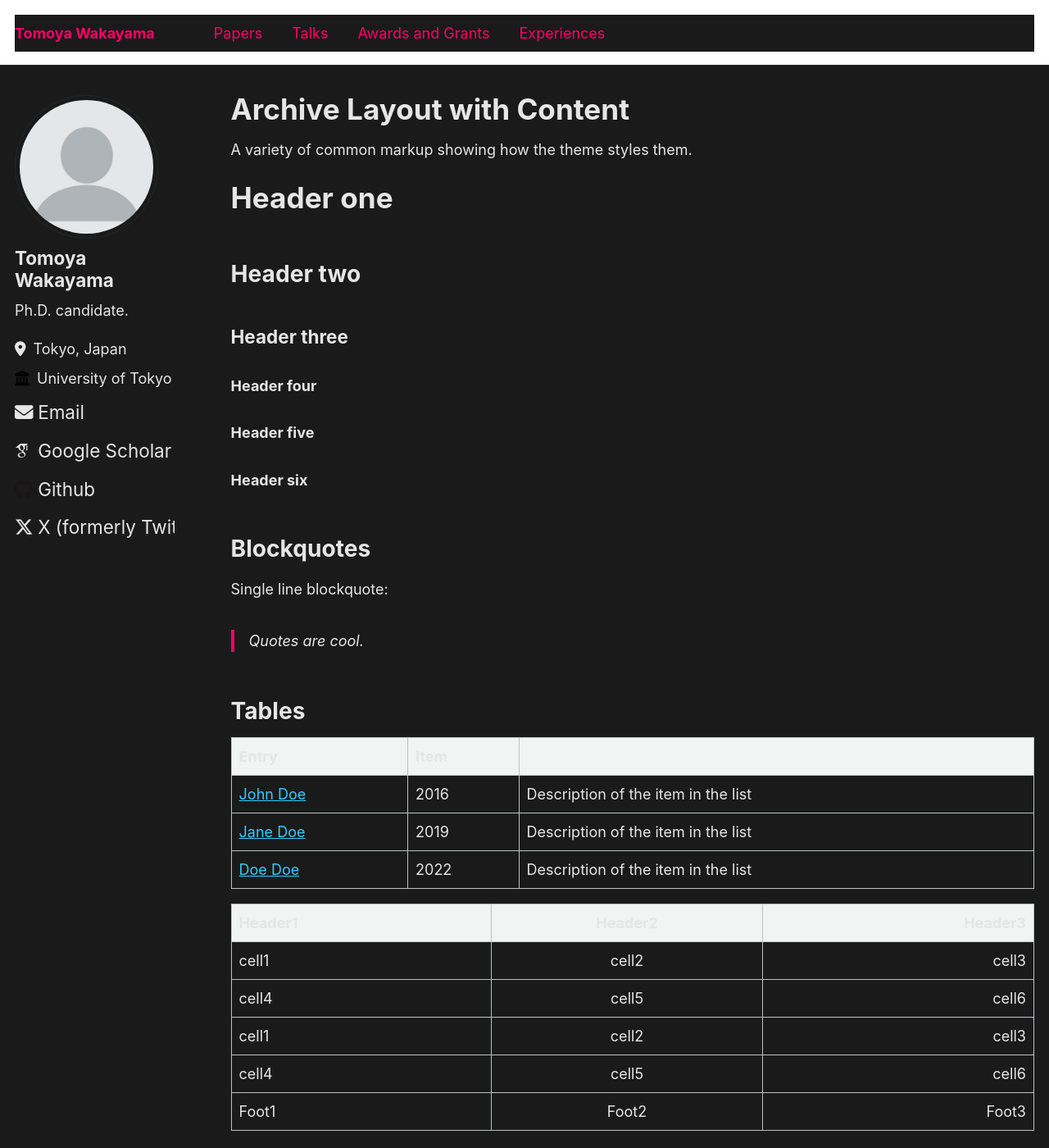
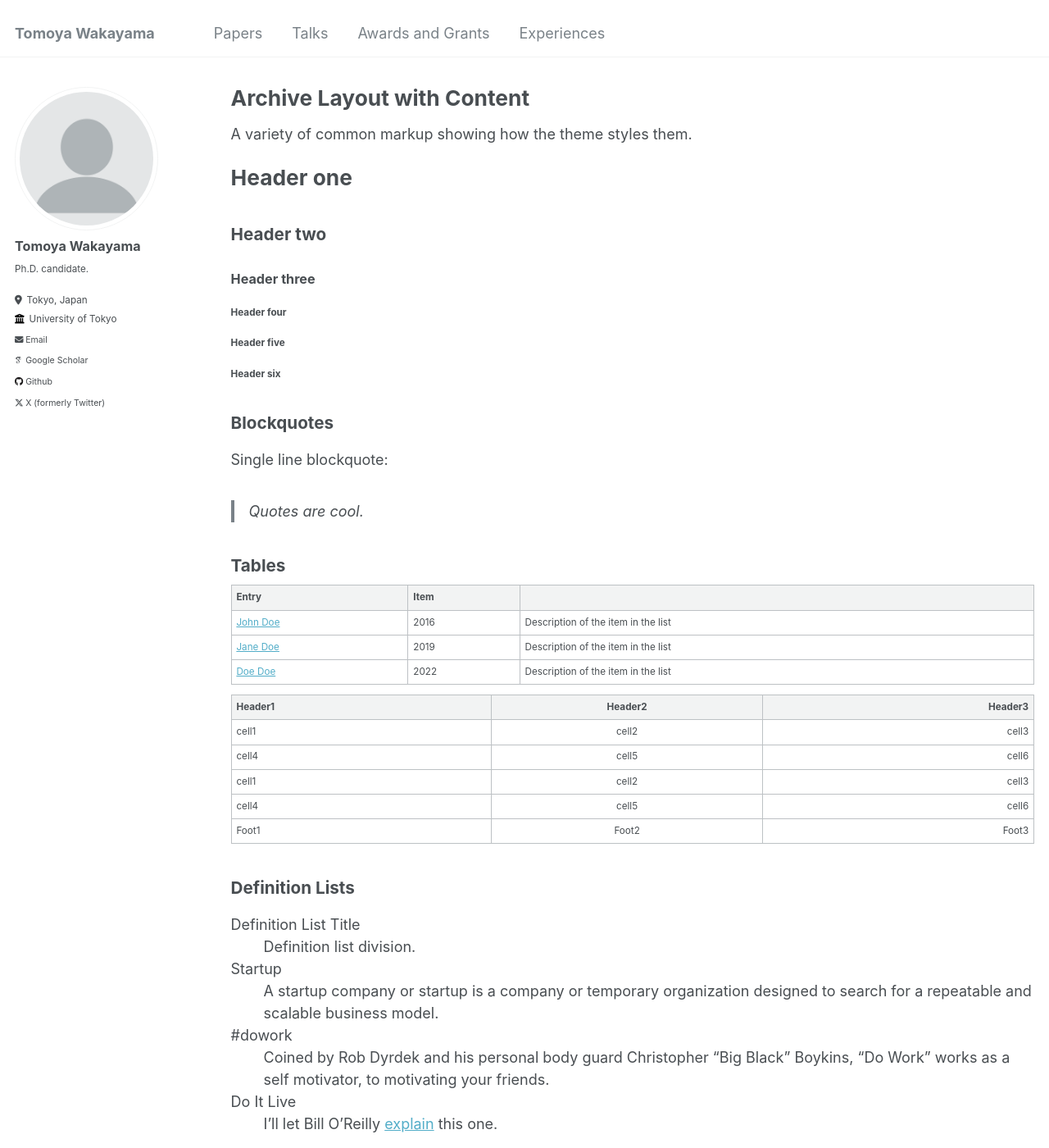
Before and after one commit to TomWaka/TomWaka.github.io, a Jekyll site: the page built from _pages/archive-layout-with-content.md, in a window 1280 px wide and 1400 px high. Shown: the whole window at 82% size. Built offline with Jekyll 4.4.1, drawn with Linux system fonts in a browser that asks for light colours; some web fonts are replaced.

Commit message:
Update _variables.scss

```diff
--- a/_sass/_variables.scss
+++ b/_sass/_variables.scss
@@ -6,7 +6,7 @@
    Typography
    ========================================================================== */
 
-$doc-font-size              : 16;
+$doc-font-size              : 15;
 
 /* paragraph indention */
 $paragraph-indent           : false; // true, false (default)
@@ -28,26 +28,27 @@ $bodoni                     : "Bodoni MT", serif;
 $calisto                    : "Calisto MT", serif;
 $garamond                   : Garamond, serif;
 
-$global-font-family         : 'Montserrat', $sans-serif;
-$header-font-family         : 'Raleway', $sans-serif;
-$caption-font-family        : 'Lato', $sans-serif;
+$global-font-family         : $sans-serif;
+$header-font-family         : $sans-serif;
+$caption-font-family        : $serif;
 
 /* type scale */
-$type-size-1                : 3.052em;  // ~48.832px
-$type-size-2                : 2.441em;  // ~39.056px
-$type-size-3                : 1.953em;  // ~31.248px
-$type-size-4                : 1.563em;  // ~25.008px
-$type-size-5                : 1.25em;   // ~20px
-$type-size-6                : 1em;      // ~16px
-$type-size-7                : 0.8em;    // ~12.8px
-$type-size-8                : 0.64em;   // ~10.24px
+$type-size-1                : 2.341em;  // ~39.056px
+$type-size-2                : 1.853em;  // ~31.248px
+$type-size-3                : 1.463em;  // ~25.008px
+$type-size-4                : 1.15em;   // ~20px
+$type-size-5                : 0.9em;      // ~16px
+$type-size-6                : 0.65em;   // ~12px
+$type-size-7                : 0.5875em; // ~11px
+$type-size-8                : 0.525em;  // ~10px
 
 /* masthead properties */
-$masthead-height            : 80px;
+$masthead-height            : 70px;
 
 /* Sidebar properties */
 $sidebar-screen-min-width   : 1024px;
 $sidebar-link-max-width     : 250px;
+
 
 
 /*
@@ -55,22 +56,23 @@ $sidebar-link-max-width     : 250px;
    ========================================================================== */
 
 $gray                       : #7a8288;
-$dark-gray                  : mix(#000, $gray, 50%);
-$darker-gray                : mix(#000, $gray, 70%);
+$dark-gray                  : mix(#000, $gray, 40%);
+$darker-gray                : mix(#000, $gray, 60%);
 $light-gray                 : mix(#fff, $gray, 50%);
 $lighter-gray               : mix(#fff, $gray, 90%);
 
-$background-color           : #1a1a1a;
-$code-background-color      : #2c2c2c;
-$code-background-color-dark : $dark-gray;
-$text-color                 : #e6e6e6;
-$border-color               : $darker-gray;
+$body-color                 : #fff;
+$background-color           : #fff;
+$code-background-color      : #fafafa;
+$code-background-color-dark : $light-gray;
+$text-color                 : $dark-gray;
+$border-color               : $lighter-gray;
 
-$primary-color              : #ff0066;
-$success-color              : #00cc66;
-$warning-color              : #ffcc00;
-$danger-color               : #ff3333;
-$info-color                 : #33ccff;
+$primary-color              : #7a8288;
+$success-color              : #62c462;
+$warning-color              : #f89406;
+$danger-color               : #ee5f5b;
+$info-color                 : #52adc8;
 
 /* brands */
 $behance-color              : #1769FF;
@@ -101,10 +103,10 @@ $xing-color                 : #006567;
 
 /* links */
 $link-color                 : $info-color;
-$link-color-hover           : mix(#fff, $link-color, 25%);
-$link-color-visited         : mix(#000, $link-color, 25%);
+$link-color-hover           : mix(#000, $link-color, 25%);
+$link-color-visited         : mix(#fff, $link-color, 25%);
 $masthead-link-color        : $primary-color;
-$masthead-link-color-hover  : mix(#fff, $primary-color, 25%);
+$masthead-link-color-hover  : mix(#000, $primary-color, 25%);
 
 
 /*
@@ -123,7 +125,7 @@ $x-large                    : 1800px;
 $small                      : 600px !default;
 $medium                     : 768px !default;
 $medium-wide                : 900px !default;
-$large                      : 1024px !default;
+$large                      : 925px !default;
 $x-large                    : 1280px !default;
 
 /*
@@ -157,7 +159,7 @@ $susy: (
    ========================================================================== */
 
 $border-radius              : 4px;
-$box-shadow                 : 0 1px 3px rgba(0, 0, 0, 0.25);
+$box-shadow                 : 0 1px 1px rgba(0, 0, 0, 0.125);
 $navicon-width              : 28px;
 $navicon-height             : 4px;
-$global-transition          : all 0.3s ease-in-out;
+$global-transition          : all 0.2s ease-in-out;
```
